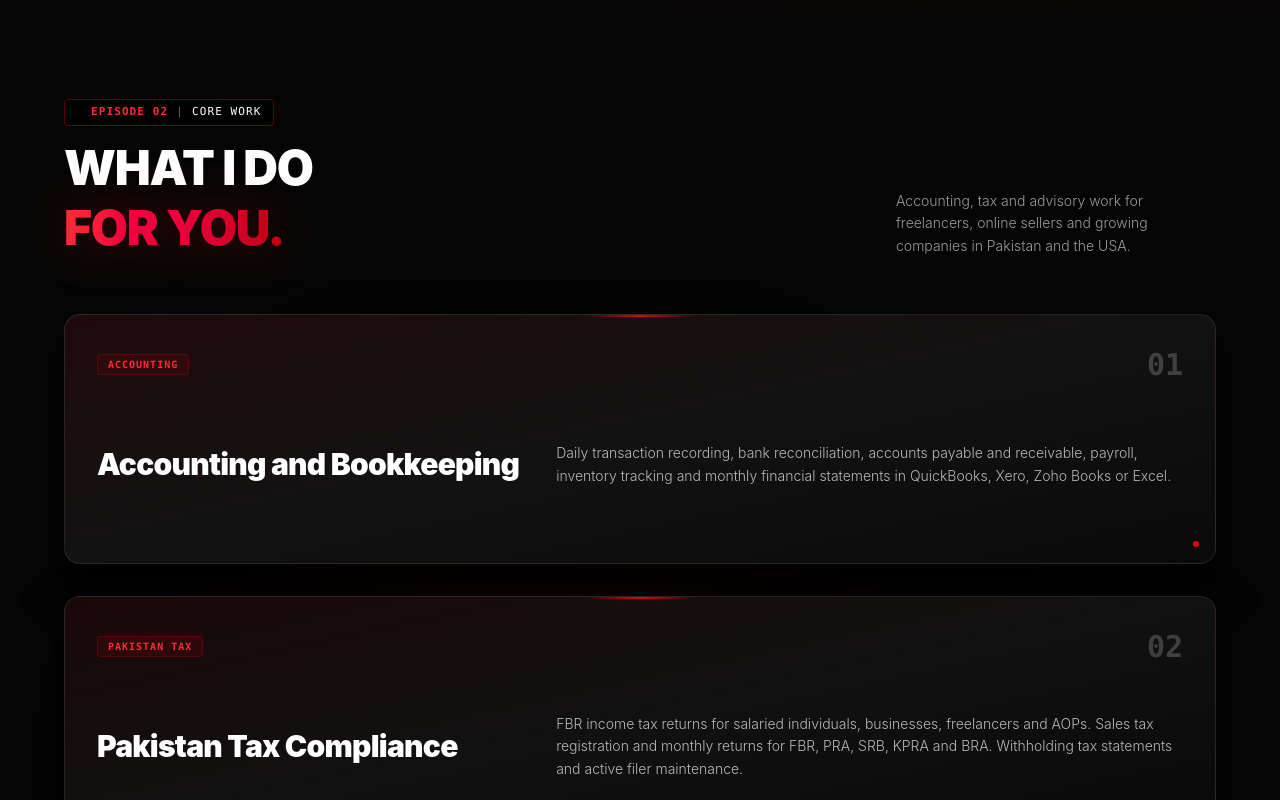
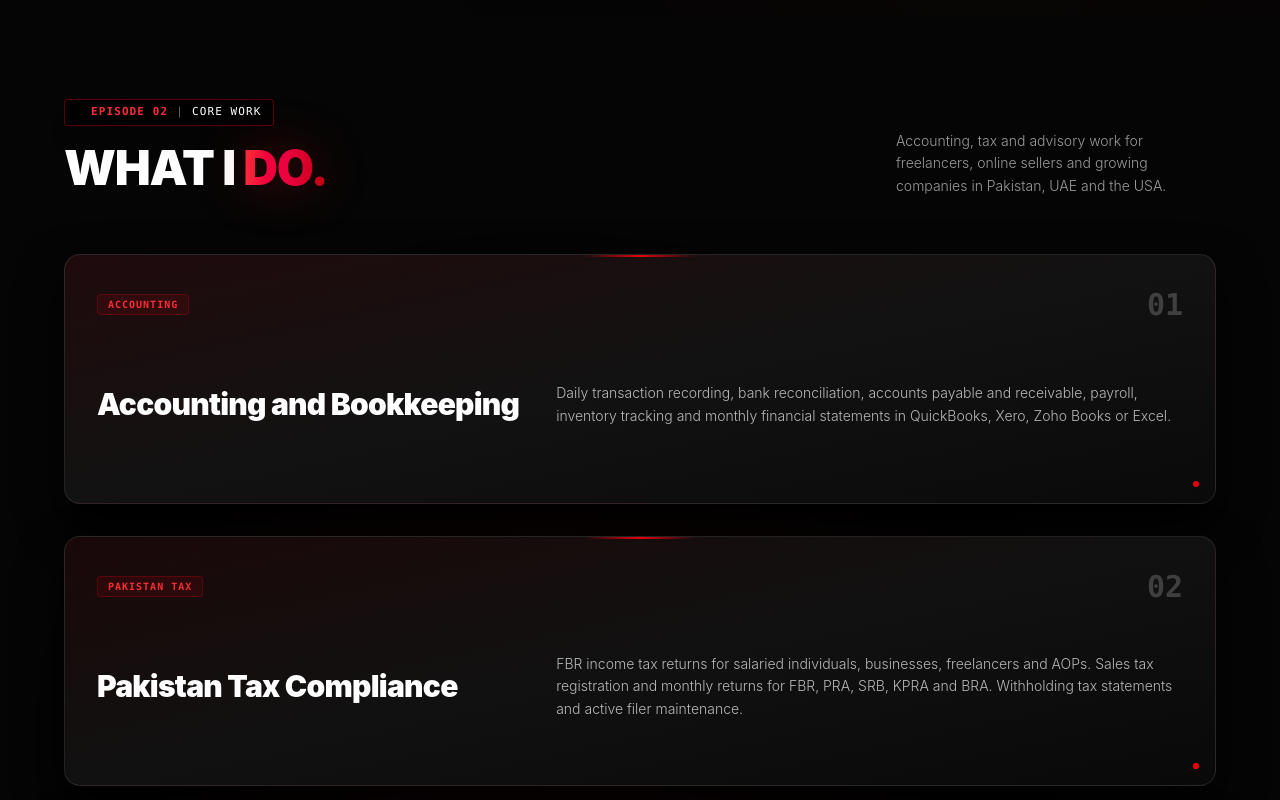
Before and after one commit to devnNexOfficial/netflix-inspired-portfolio, a React (Vite) app: page / in a window 1280 px wide. Shown: the part 1900-2700 px from the top of the page. Built offline with nearby package versions, Linux system fonts and the light colour scheme.

Commit message:
update: change section heading from WHAT I DO FOR YOU to WHAT I DO

```diff
--- a/src/components/Expertise.jsx
+++ b/src/components/Expertise.jsx
@@ -108,14 +108,11 @@ const Expertise = () => {
               <span>CORE WORK</span>
             </div>
             <h2 className="text-3xl md:text-5xl font-black text-white tracking-tight leading-tight">
-              WHAT I DO <br />
-              <span className="text-transparent bg-clip-text bg-gradient-to-r from-red-500 via-rose-600 to-red-700 drop-shadow-[0_0_25px_rgba(229,9,20,0.35)]">
-                FOR YOU.
-              </span>
+              WHAT I <span className="text-transparent bg-clip-text bg-gradient-to-r from-red-500 via-rose-600 to-red-700 drop-shadow-[0_0_25px_rgba(229,9,20,0.35)]">DO.</span>
             </h2>
           </div>
           <p className="text-white/60 text-xs md:text-sm font-light leading-relaxed max-w-xs">
-            Accounting, tax and advisory work for freelancers, online sellers and growing companies in Pakistan and the USA.
+            Accounting, tax and advisory work for freelancers, online sellers and growing companies in Pakistan, UAE and the USA.
           </p>
         </div>
 
--- a/src/pages/Home.jsx
+++ b/src/pages/Home.jsx
@@ -103,7 +103,7 @@ const Home = () => {
       {/* 2. About Section */}
       <About />
 
-      {/* 3. Expertise Section (Heading: WHAT I DO FOR YOU) */}
+      {/* 3. Expertise Section (Heading: WHAT I DO) */}
       <Expertise />
 
       {/* 4. Service Cards Section (Interactive 3D Cards from Projects.jsx) */}
```
